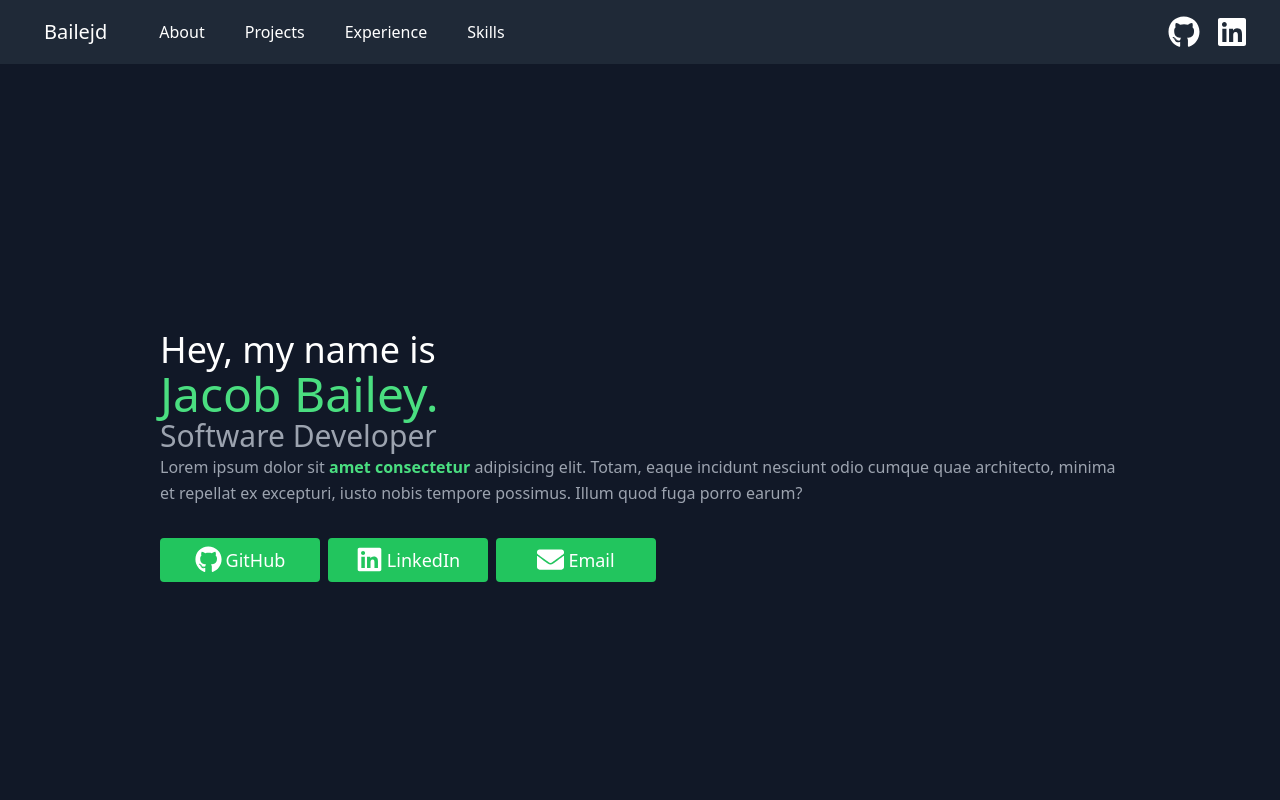
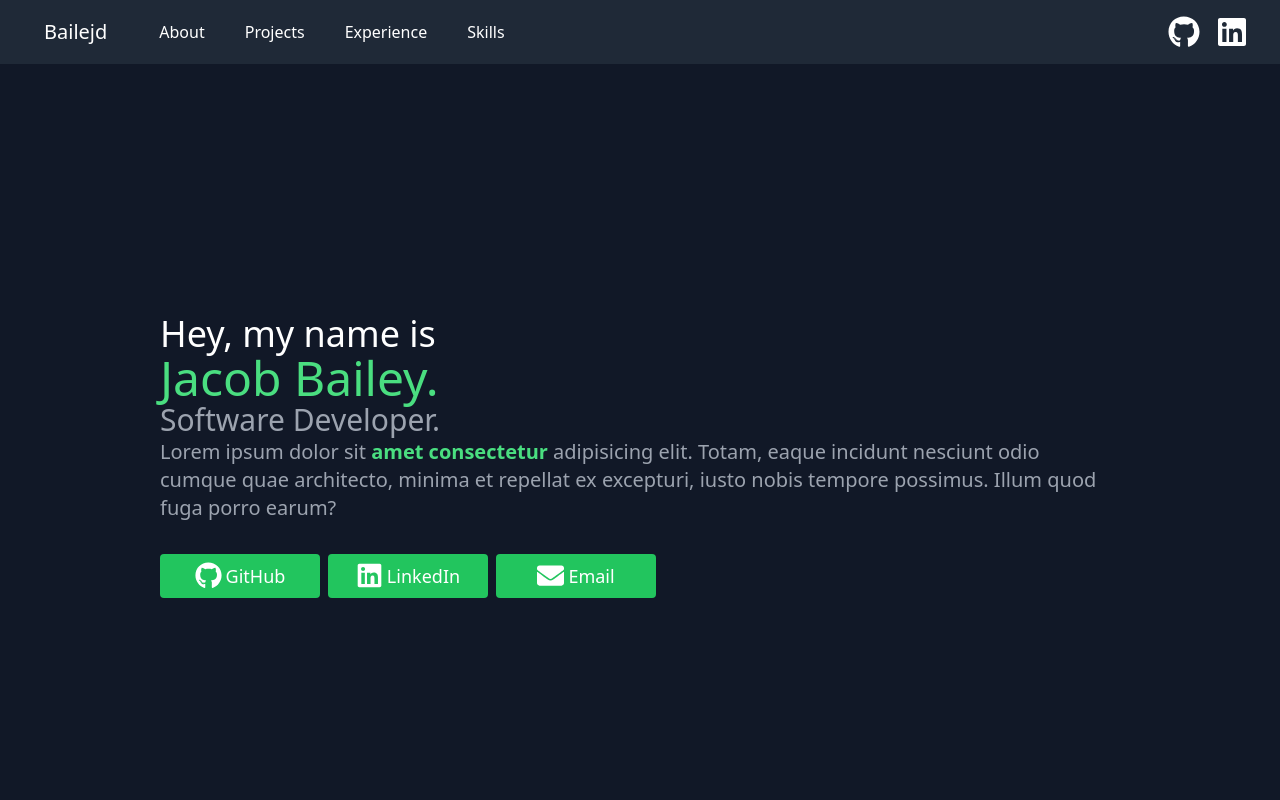
Before and after one commit to Bailejd/bailejd.github.io, a React (Create React App) app: page / in a window 1280 px wide. Shown: the top 800 px of the page. Built offline with nearby package versions, Linux system fonts and the light colour scheme.

Commit message:
Change font size for mobile sized screens

```diff
--- a/src/components/Hero.js
+++ b/src/components/Hero.js
@@ -10,10 +10,10 @@ export default function Hero() {
           <h1 className="text-3xl text-white sm:text-4xl">Hey, my name is</h1>
           <h2 className="text-4xl text-green-400 sm:text-5xl">Jacob Bailey.</h2>
           <h3 className="text-xl text-gray-400 sm:text-3xl">
-            Software Developer
+            Software Developer.
           </h3>
           <p className="text-xl sm:text-2xl"></p>
-          <p className="mb-8 leading-relaxed">
+          <p className="mb-8 text-base leading-relaxed sm:text-xl">
             Lorem ipsum dolor sit <strong>amet consectetur</strong> adipisicing
             elit. Totam, eaque incidunt nesciunt odio cumque quae architecto,
             minima et repellat ex excepturi, iusto nobis tempore possimus. Illum
```
